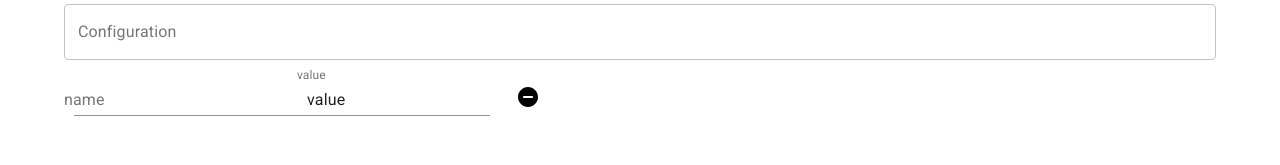
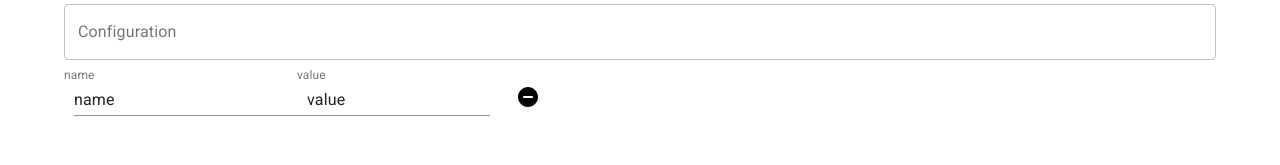
Before and after one commit to Juliafin/urlQueryParamterManager, a React app in the folder url-query-parameter-manager/: page / in a window 1280 px wide. Shown: the part 201-366 px from the top of the page. Built offline with nearby package versions, Linux system fonts and the light colour scheme.

Commit message:
Minor fix

```diff
--- a/url-query-parameter-manager/src/components/ParamsDisplay.js
+++ b/url-query-parameter-manager/src/components/ParamsDisplay.js
@@ -23,6 +23,7 @@ export const ParamsDisplay = ({ queryFieldOnChangeHandler, queryFieldOnDeleteHan
               console.log('VALUE IN AUTO COMPLETE', keyValue)
               queryFieldOnChangeHandler({target: {value: keyValue, id: keyId}}, keyValue)
             }}
+            inputValue={key}
             renderInput={(props) => (
               <TextField
                 {...props}
```
